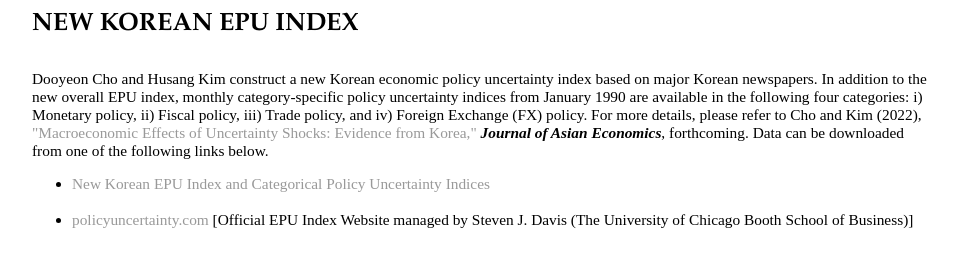
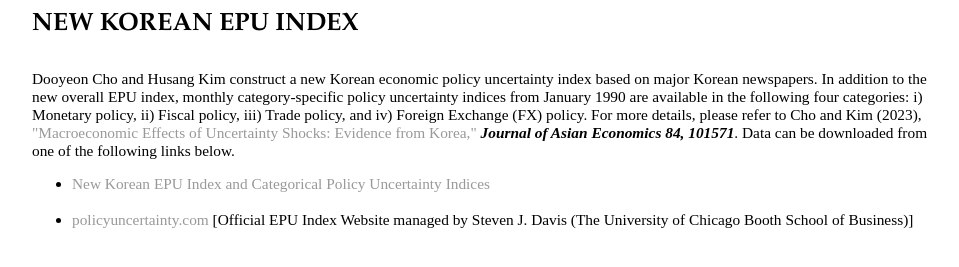
Before and after one commit to dooyeoncho/dooyeoncho.github.io, a Jekyll site: the page built from pages/new_korean_epu_index.html, in a window 1280 px wide. Shown: the part 136-403 px from the top of the page, without its empty margins (160-1119 px from the left). Built offline with Jekyll 4.4.1, drawn with Linux system fonts in a browser that asks for light colours.

Commit message:
Update new_korean_epu_index.html

```diff
--- a/pages/new_korean_epu_index.html
+++ b/pages/new_korean_epu_index.html
@@ -12,7 +12,7 @@
 <div>
 			<div>Dooyeon Cho and Husang Kim construct a new Korean economic policy uncertainty index based on major Korean newspapers. In addition to the new overall EPU index, monthly
         category-specific policy uncertainty indices from January 1990 are available in the following four categories: i) Monetary policy, ii) Fiscal policy,
-        iii) Trade policy, and iv) Foreign Exchange (FX) policy. For more details, please refer to Cho and Kim (2022), <a href="https://www.sciencedirect.com/science/article/pii/S1049007822001270">"Macroeconomic Effects of Uncertainty Shocks: Evidence from Korea," </a> <em property="italic"><b>Journal of Asian Economics</b></em>, forthcoming. Data can be downloaded from one of the following links below. &nbsp;
+        iii) Trade policy, and iv) Foreign Exchange (FX) policy. For more details, please refer to Cho and Kim (2023), <a href="https://www.sciencedirect.com/science/article/pii/S1049007822001270">"Macroeconomic Effects of Uncertainty Shocks: Evidence from Korea," </a> <em property="italic"><b>Journal of Asian Economics 84, 101571</b></em>. Data can be downloaded from one of the following links below. &nbsp;
 		<ul>
 			<li><a href="https://sites.google.com/view/korea-epu">New Korean EPU Index and Categorical Policy Uncertainty Indices </a></li> &nbsp;
 		        <li><a href="https://www.policyuncertainty.com/korea_chokim.html">policyuncertainty.com </a>[Official EPU Index Website managed by Steven J. Davis (The University of Chicago Booth School of Business)]</li>
```
